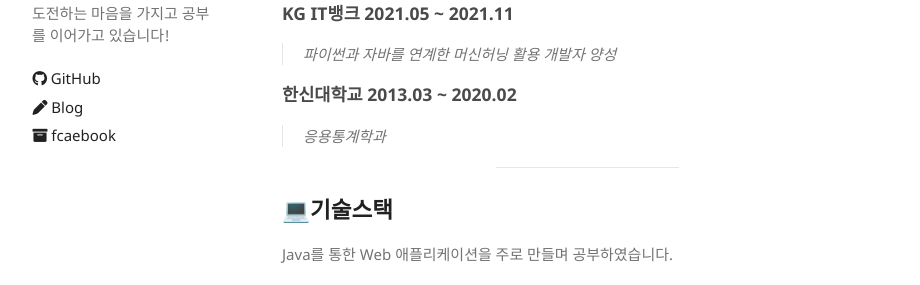
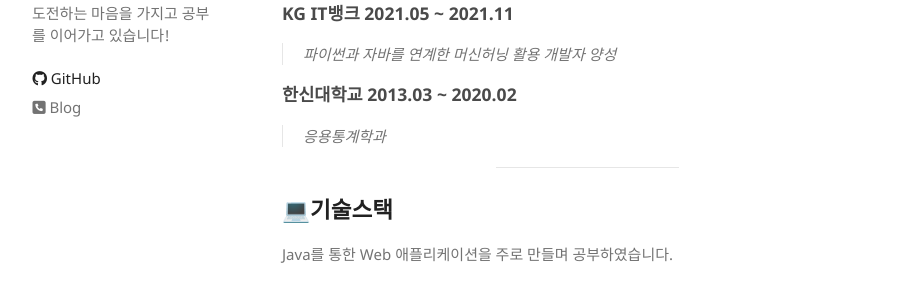
Before and after one commit to JinSolKwon/JinSolKwon-jinsolkwon.github.io, a Jekyll site: the page built from index.md, in a window 1280 px wide. Shown: the part 509-794 px from the top of the page, without its empty margins (178-1098 px from the left). Built offline with Jekyll 4.4.1, drawn with Linux system fonts in a browser that asks for light colours; our own code applies the rules of GitHub Pages for plain Markdown files.

Commit message:
Update sidebar.html

```diff
--- a/_includes/sidebar.html
+++ b/_includes/sidebar.html
@@ -10,8 +10,7 @@
       }
     </style>
     <ul class="link">
-      <li><a href="https://github.com/ghktjr960"><i class="fa-brands fa-github"></i> GitHub</a></li>
-      <li><a href="https://blog.naver.com/ghktjr960"><i class="fa-solid fa-pen"></i> Blog</a></li>
-      <li><a href="https://www.facebook.com/ghktjr960/"><i class="fa-solid fa-box-archive"></i> fcaebook</a></li>
+      <li><a href="https://github.com/JinSolKwon"><i class="fa-brands fa-github"></i> GitHub</a></li>
+      <li><i class="fas fa-phone-square"></i> Blog</li>
     </ul>
   </div>
```
